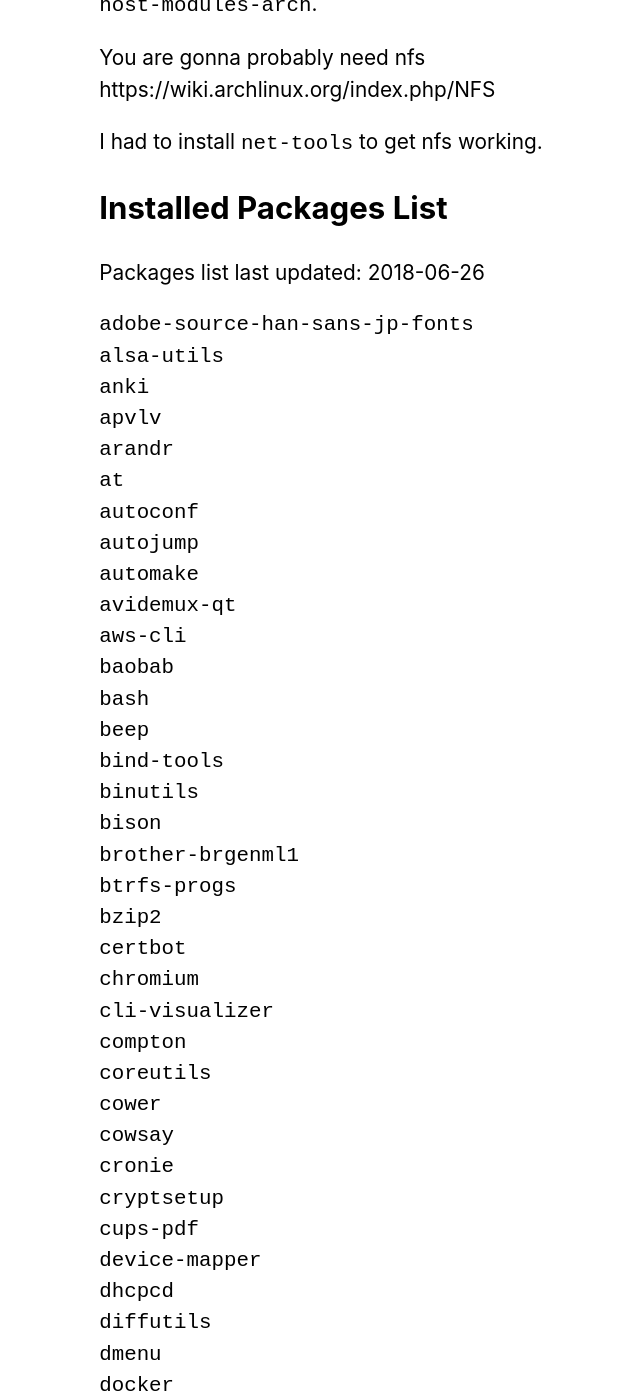
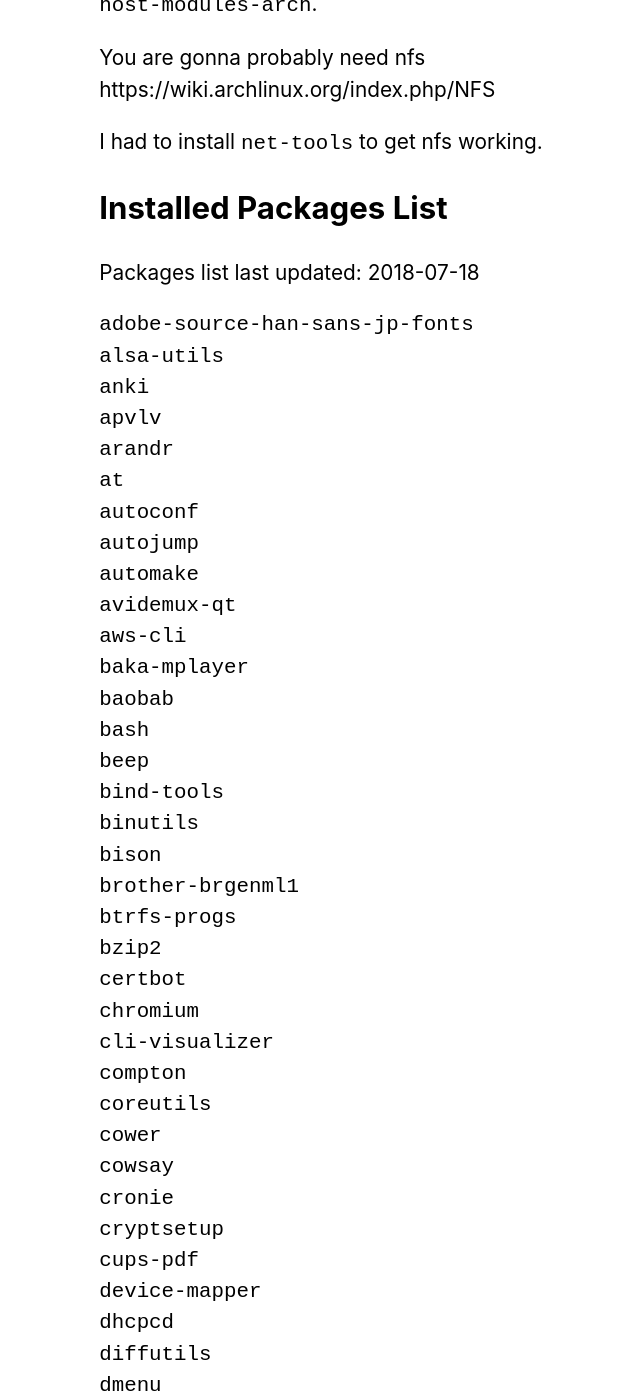
Before and after one commit to austinpray/austinpray.com, a Jekyll site: the page built from _posts/2016-09-26-arch-linux-notes.md, in a window 1280 px wide and 1400 px high, scrolled down 1282 px. Shown: the whole window, without its empty margins (208-848 px from the left). Built offline with Jekyll 4.4.1, drawn with Linux system fonts in a browser that asks for light colours; some of the changed text lies outside the part shown.

Commit message:
Update packages

````diff
--- a/_posts/2016-09-26-arch-linux-notes.md
+++ b/_posts/2016-09-26-arch-linux-notes.md
@@ -32,7 +32,7 @@
 
 ## Installed Packages List
 
-Packages list last updated: 2018-06-26
+Packages list last updated: 2018-07-18
 
 ```arch-packages
 adobe-source-han-sans-jp-fonts
@@ -46,6 +46,7 @@
 automake
 avidemux-qt
 aws-cli
+baka-mplayer
 baobab
 bash
 beep
````
Also changed, not shown: other parts of _posts/2016-09-26-arch-linux-notes.md (+7 -0 lines).
